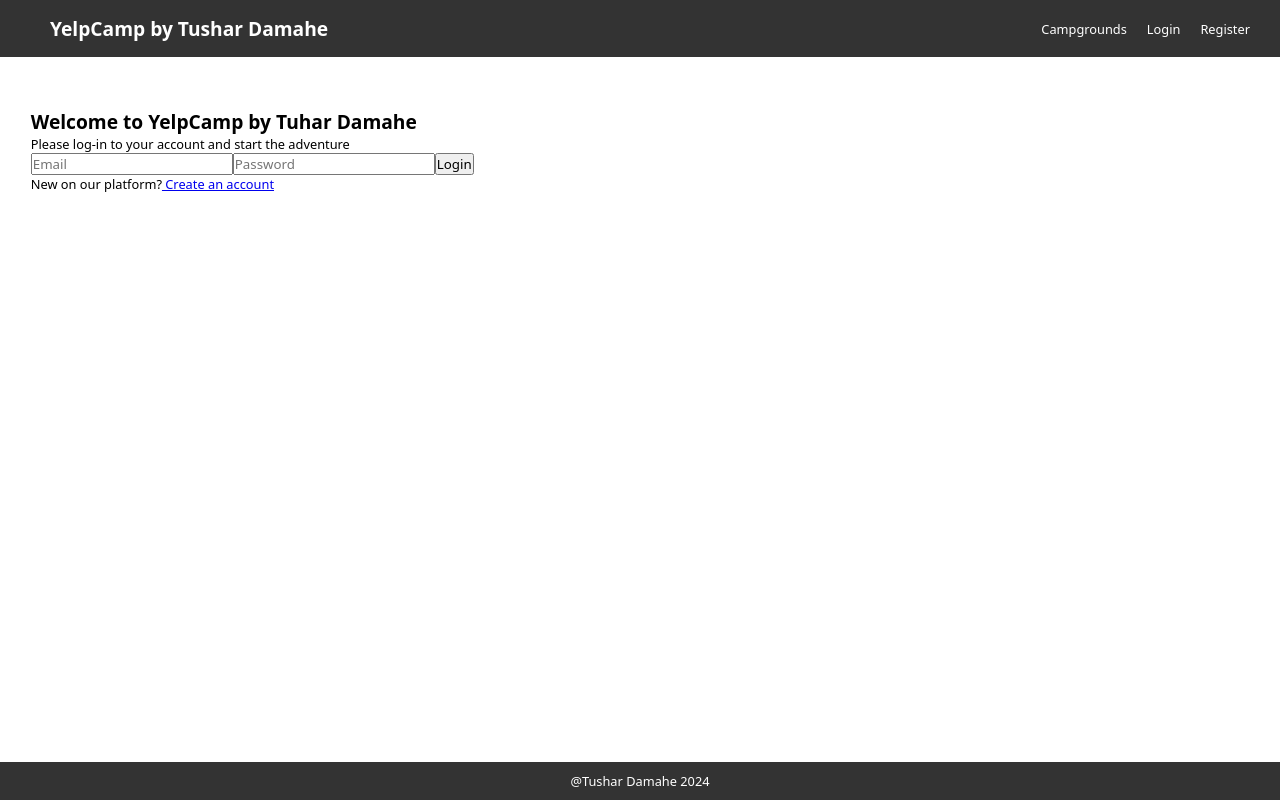
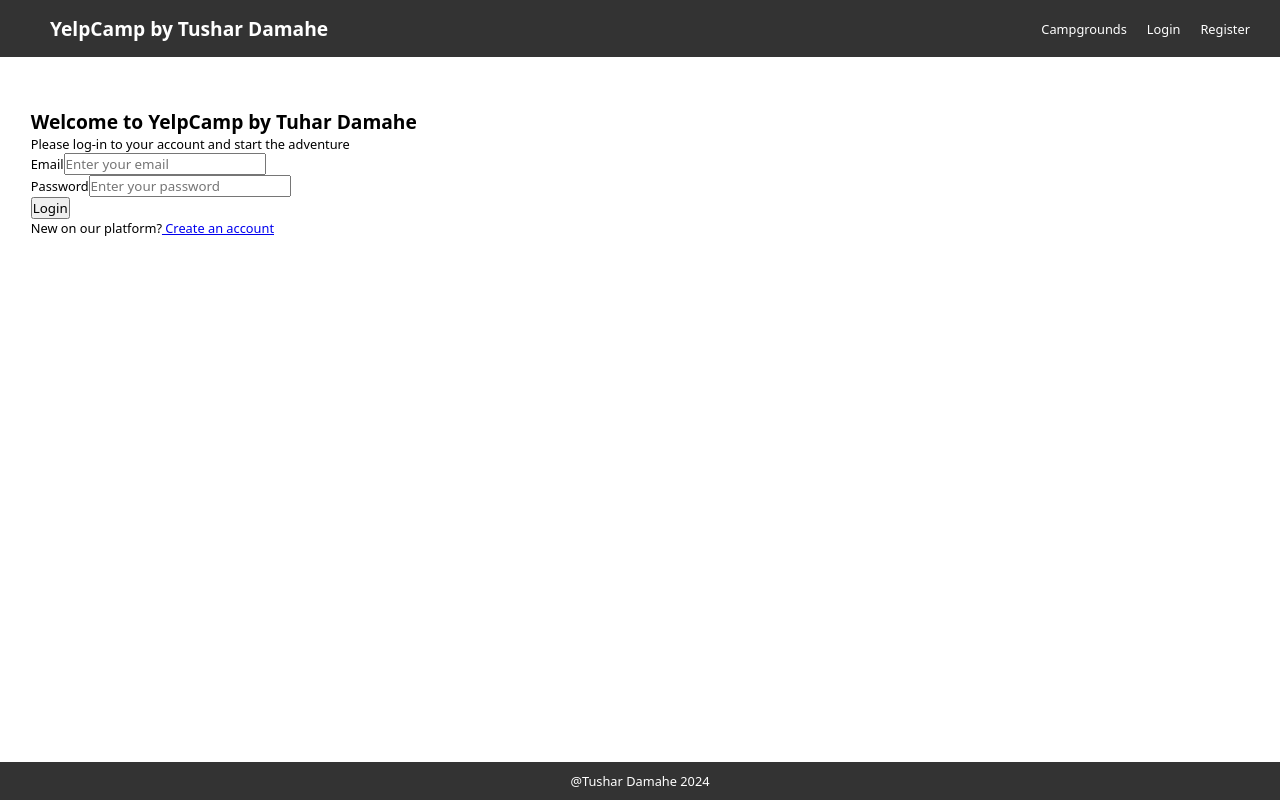
Before and after one commit to tushardamahe/yelpcamp-reactjs, a React (Vite) app in the folder client/: page /login in a window 1280 px wide. Built offline with nearby package versions, Linux system fonts and the light colour scheme.

Commit message:
storing data in states in login form

```diff
--- a/client/src/components/users/Login.jsx
+++ b/client/src/components/users/Login.jsx
@@ -1,6 +1,26 @@
+import { useState } from "react";
 import { Link } from "react-router-dom";
 
 const Login = () => {
+  const [user, setUser] = useState({
+    email: "",
+    password: "",
+  });
+
+  const handleInput = (e) => {
+    let name = e.target.name;
+    let value = e.target.value;
+
+    setUser({
+      ...user,
+      [name]: value,
+    });
+  };
+
+  const handleSubmit = (e) => {
+    e.preventDefault();
+  };
+
   return (
     <>
       <div className="container">
@@ -8,9 +28,36 @@
         <div className="login-area">
           <h2>Welcome to YelpCamp by Tuhar Damahe</h2>
           <p>Please log-in to your account and start the adventure</p>
-          <input type="email" name="" id="" placeholder="Email" />
-          <input type="password" name="" id="" placeholder="Password" />
-          <button>Login</button>
+          <form onSubmit={handleSubmit}>
+            <div>
+              <label htmlFor="email">Email</label>
+              <input
+                type="email"
+                name="email"
+                id="email"
+                placeholder="Enter your email"
+                required
+                autoComplete="off"
+                value={user.email}
+                onChange={handleInput}
+              />
+            </div>
+            <div>
+              <label htmlFor="password">Password</label>
+              <input
+                type="password"
+                name="password"
+                id="password"
+                placeholder="Enter your password"
+                required
+                autoComplete="off"
+                value={user.password}
+                onChange={handleInput}
+              />
+            </div>
+            <button type="submit">Login</button>
+          </form>
+
           <p>
             New on our platform?
             <Link to="/register"> Create an account</Link>
```
